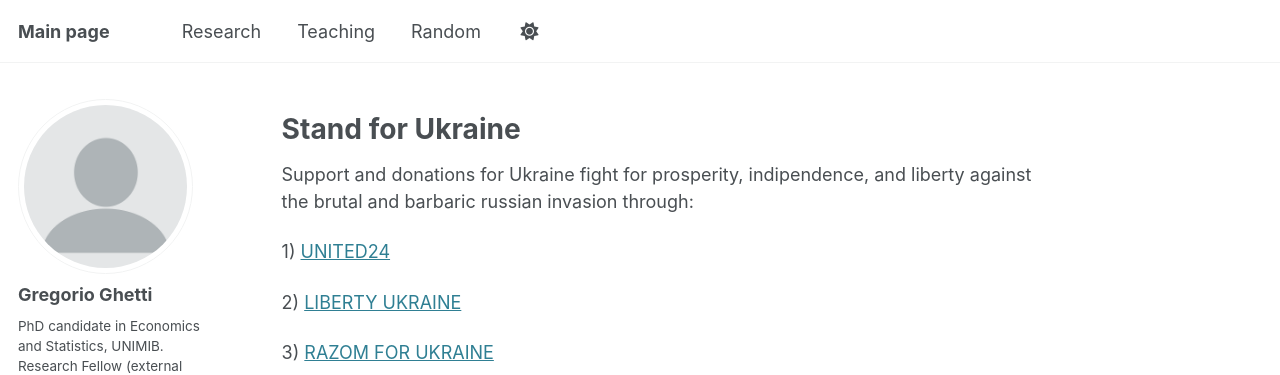
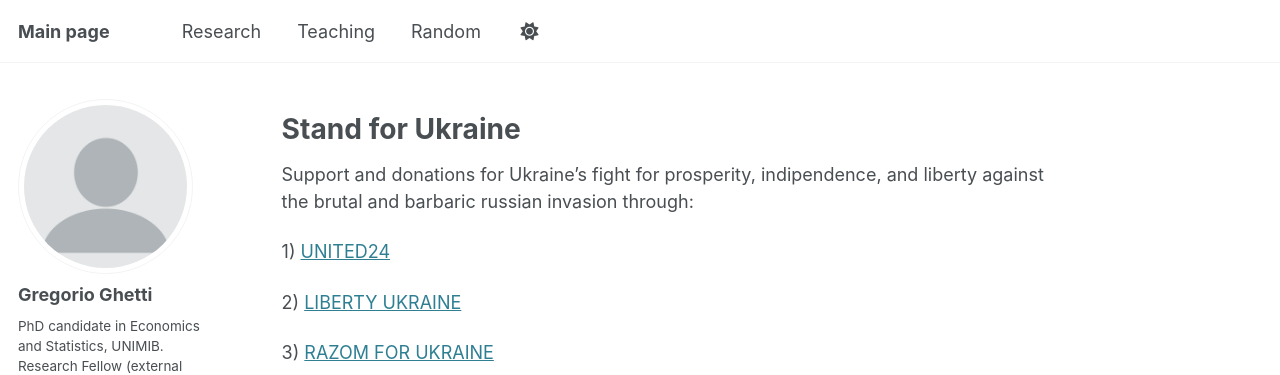
Before and after one commit to GregGh95/GregGh95.github.io, a Jekyll site: the page built from _pages/non-menu-page.md, in a window 1280 px wide. Shown: the top 375 px of the page. Built offline with Jekyll 4.4.1, drawn with Linux system fonts in a browser that asks for light colours; some web fonts are replaced.

```diff
--- a/_pages/non-menu-page.md
+++ b/_pages/non-menu-page.md
@@ -10,7 +10,7 @@ redirect_from:
 Stand for Ukraine
 ==
 
-Support and donations for Ukraine fight for prosperity, indipendence, and liberty against the brutal and barbaric russian invasion through:
+Support and donations for Ukraine's fight for prosperity, indipendence, and liberty against the brutal and barbaric russian invasion through:
 
 1) [UNITED24](https://u24.gov.ua/)
 
```
